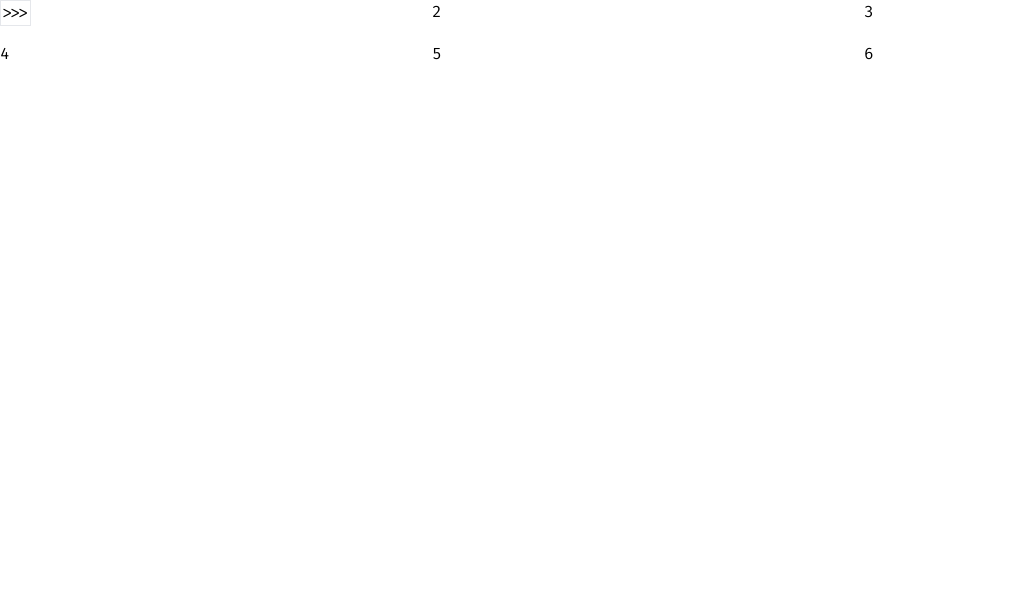
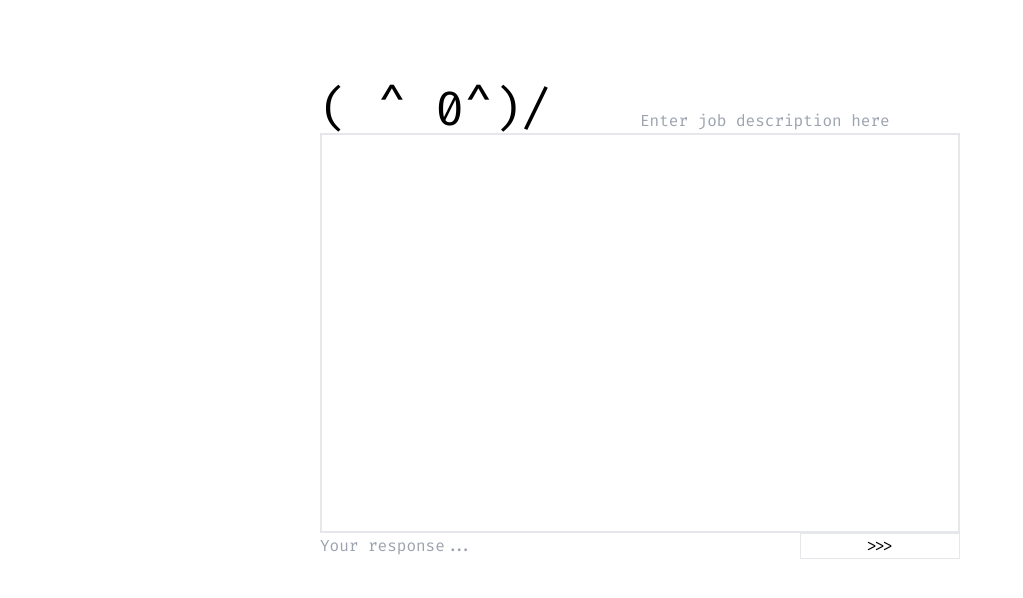
Before and after one commit to elvinnnnn/AInterview, a Next.js app in the folder frontend/: page / in a window 1280 px wide. Shown: the top 598 px of the page, without its empty margins (0-1023 px from the left). Built offline with nearby package versions, Linux system fonts and the light colour scheme.

Commit message:
initial sketches of frontend

```diff
--- a/frontend/src/app/layout.tsx
+++ b/frontend/src/app/layout.tsx
@@ -14,7 +14,9 @@ export default function RootLayout({
 }) {
   return (
     <html lang="en" className={fira.className}>
-      <body>{children}</body>
+      <div className="grid grid-rows-3">
+        <body>{children}</body>
+      </div>
     </html>
   );
 }
--- a/frontend/src/app/page.tsx
+++ b/frontend/src/app/page.tsx
@@ -2,16 +2,26 @@ import React from "react";
 
 export default function Home() {
   return (
-    <div>
-      <div className="grid grid-cols-3 grid-rows-2 gap-4">
-        <div>
-          <button className="button">{">>>"}</button>
+    <div className="flex h-screen justify-center">
+      <div className="grid grid-rows-6 w-1/2">
+        <div className="flex items-end">
+          <div id="mascot" className="w-1/2 text-5xl">
+            {"( ^ 0^)/"}
+          </div>
+          <input
+            type="text"
+            placeholder="Enter job description here"
+            className="w-1/2"
+          />
         </div>
-        <div>2</div>
-        <div>3</div>
-        <div>4</div>
-        <div>5</div>
-        <div>6</div>
+        <div
+          id="chatbox"
+          className="flex row-span-3 border-solid border-2"
+        ></div>
+        <div id="chatinput">
+          <input type="text" placeholder="Your response..." className="w-3/4" />
+          <button className="button w-1/4">{">>>"}</button>
+        </div>
       </div>
     </div>
   );
```
